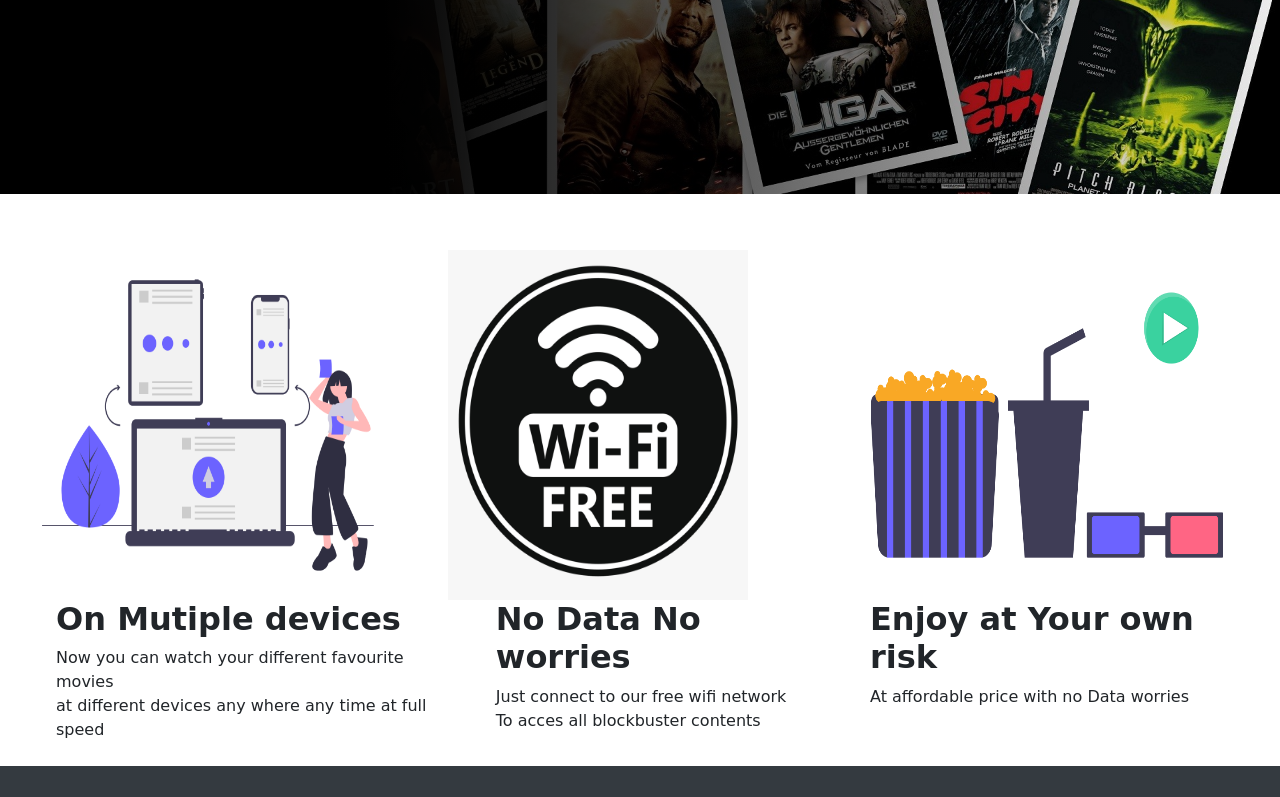
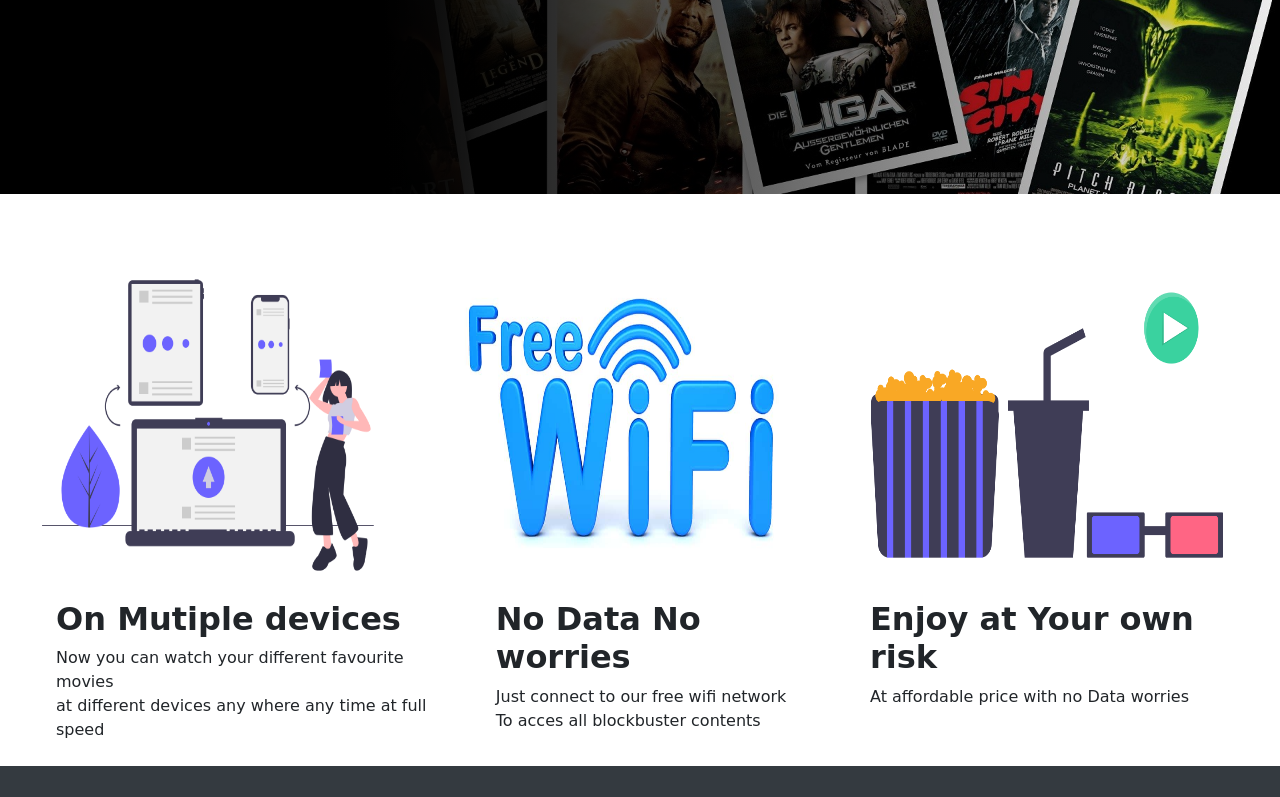
Before and after one commit to Gaidon44/Netx, a website: page index.html in a window 1280 px wide. Shown: the part 422-1219 px from the top of the page. Drawn offline with Linux system fonts and the light colour scheme; a web font is replaced by a local one.

Commit message:
changing wifi image

```diff
--- a/index.html
+++ b/index.html
@@ -42,7 +42,7 @@
     <!--header-->
 
     <!--mainsite-->
-<main id="main-site">
+    <main id="main-site">
       <!--banner section-->
     <section id="banner">
     <div class="view">
@@ -70,7 +70,7 @@
 
 
       </section>
-
+      <!--content row section-->
     <section id="content-row">
     <div class="d-sm-flex flex-row justify-content-between mt-5">
       <div class="p-2">
@@ -90,7 +90,7 @@
         </div>
       </div>
       <div class="p-2"><div class="image1">
-        <img src="assets/wifi.png" style="width:300px; height:350px;">
+        <img src="assets/free-wifi.jpg" style="width:350px; height:350px;">
         <div class="img-info ml-5">
           <div class="txt-head">
             <h2 class="font-weight-bold font-tamma">No Data No worries</h5>
@@ -118,9 +118,11 @@
       </div></div>
     </div>
     </section>
+     <!--content row section-->
     </main>
     <!--mainsite-->
 
+    <!-- !start #footer -->
     <footer id="footer" class="bg-dark text-white py-5">
       <div class="container">
         <div class="row">
@@ -162,7 +164,7 @@
     <div class="copyright text-center bg-dark text-white py-2">
       <p class="font-rale font-size-14">&copy; Copyrights 2020. Desing and Developed By Netx</p>
     </div>
-<!-- !start #footer -->
+    <!-- !start #footer -->
 
         <!--Bootstrap js links-->
     <script src="bootstrap/js/bootstrap.js"></script>
```
Also changed, not shown: assets/device.png (deleted), assets/free-wifi.jpg (added), assets/wifi.png (deleted).
